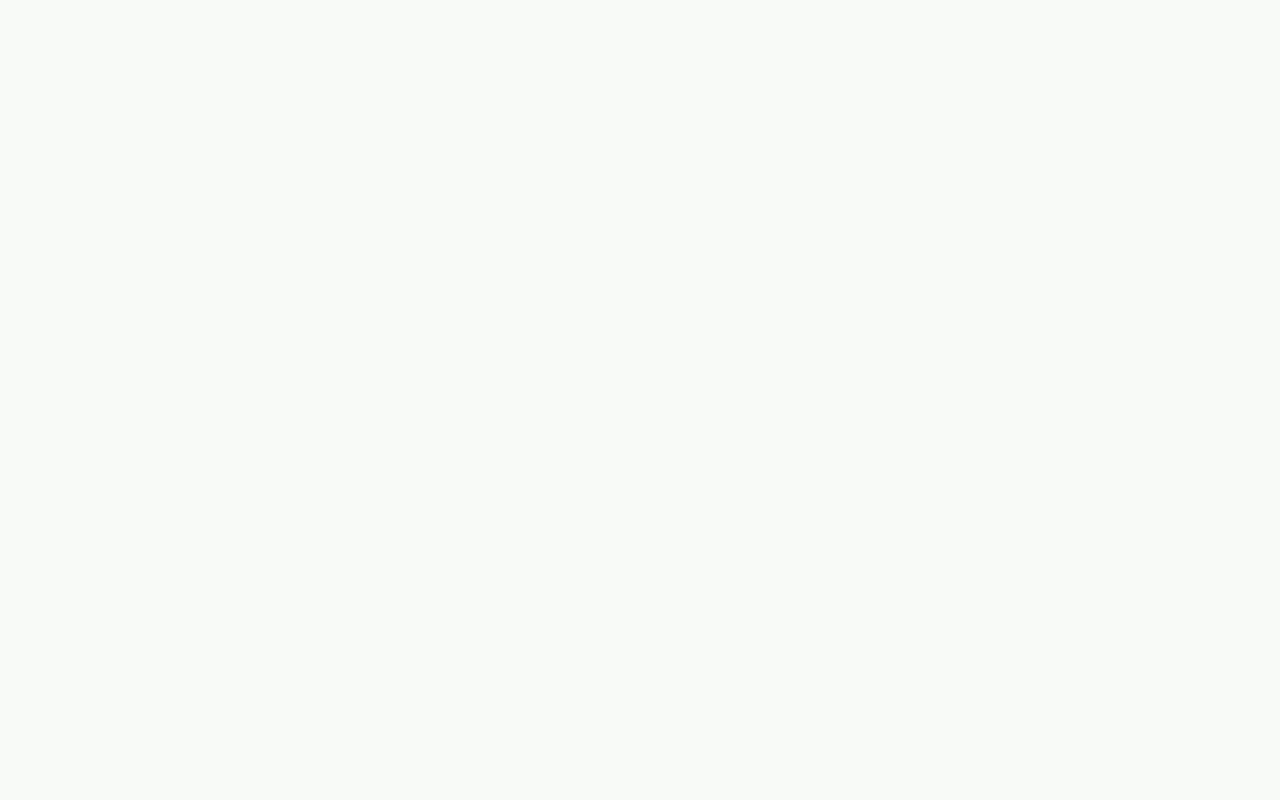
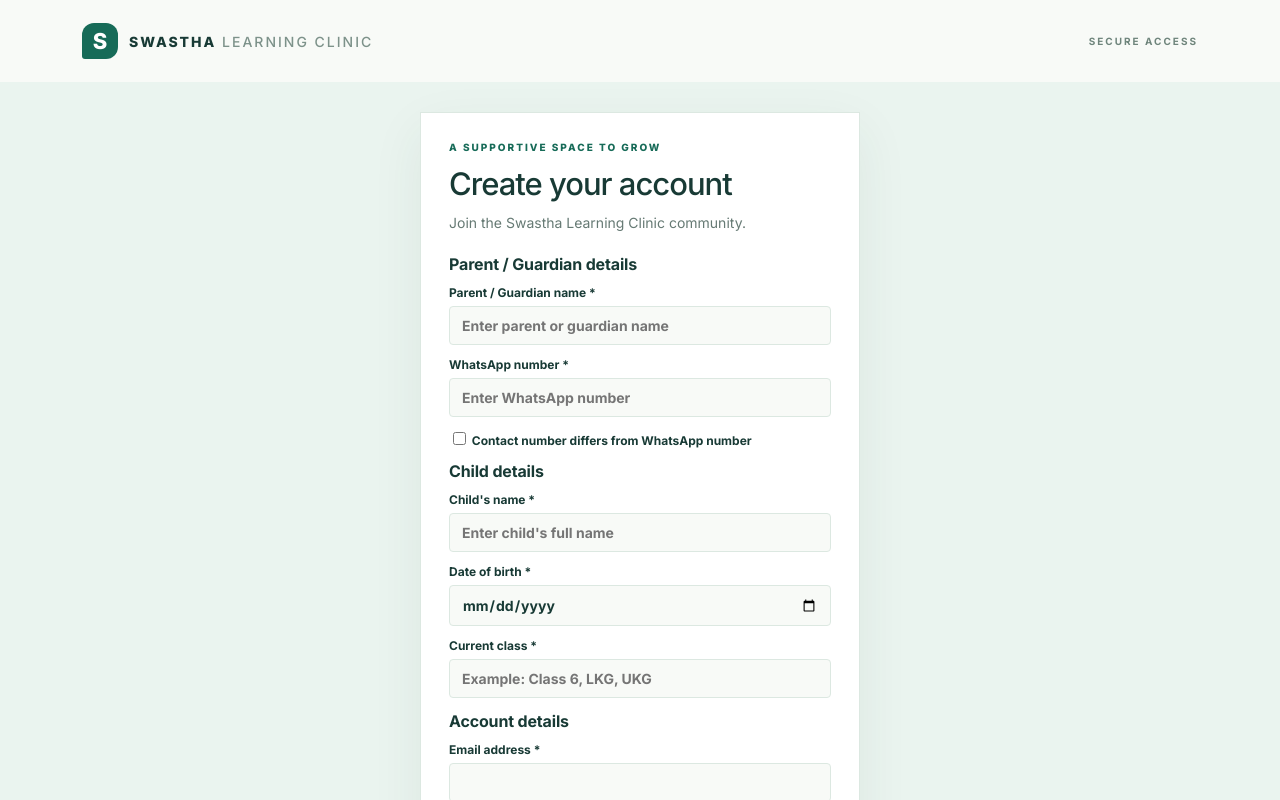
Before and after one commit to nishadbacker-sketch/swastha-learning-portal, a Next.js app: page /register in a window 1280 px wide. Before the commit this address had no page. Shown: the top 800 px of the page. Built offline with nearby package versions, Linux system fonts and the light colour scheme; no server answers.

Commit message:
Render dedicated registration form directly at /register

```diff
--- a/app/register/page.tsx
+++ b/app/register/page.tsx
@@ -1,5 +1,5 @@
-import { redirect } from "next/navigation";
+import LoginPage from "../login/page";
 
 export default function RegisterPage() {
-  redirect("/login?mode=register");
+  return <LoginPage initialRegister />;
 }
```
